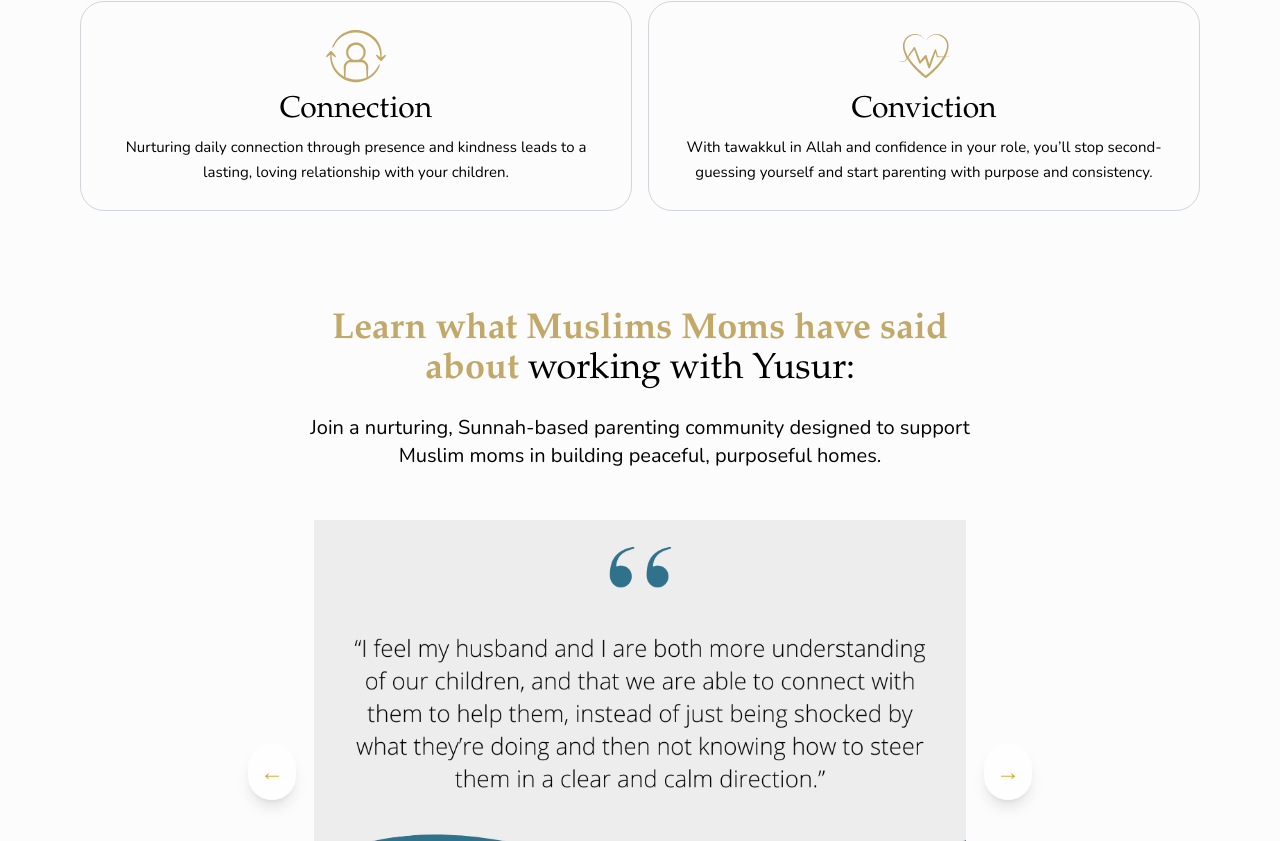
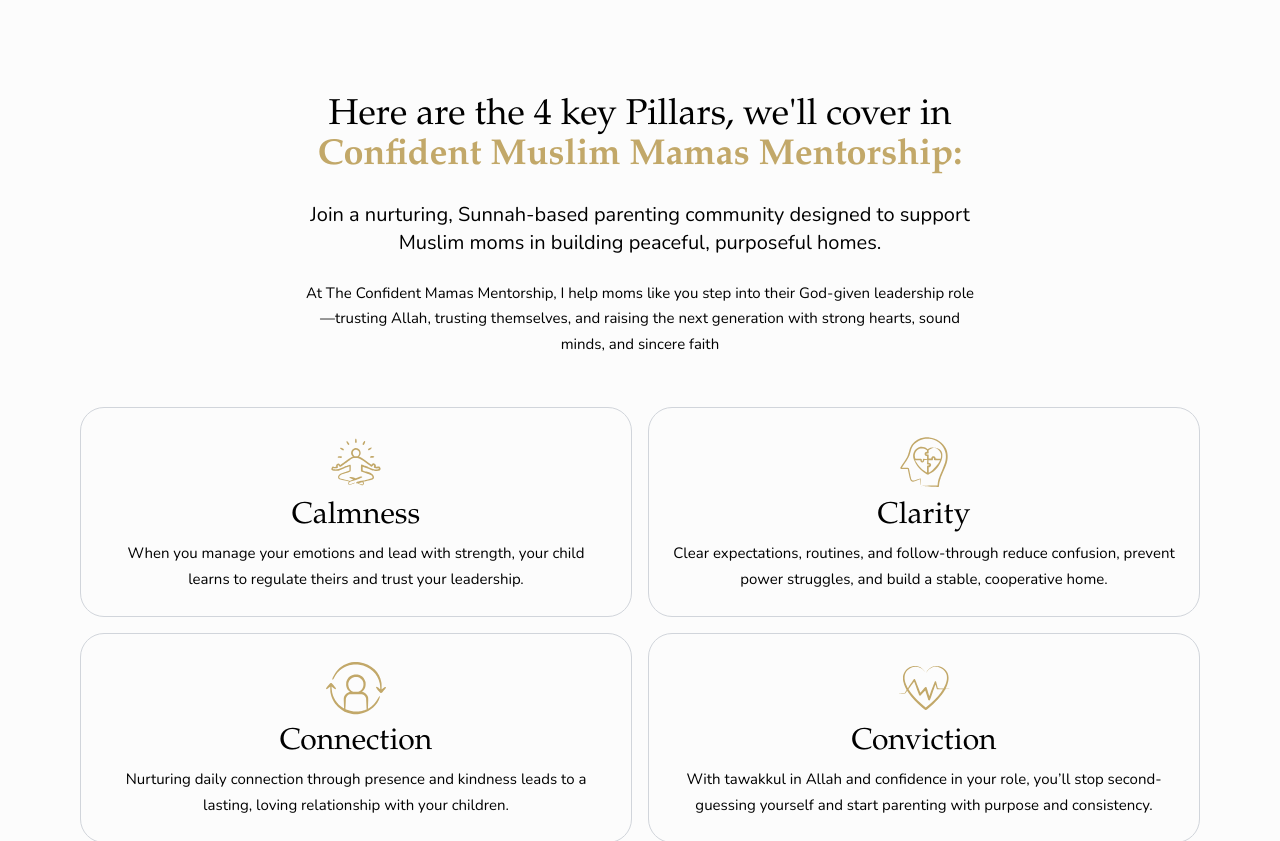
Before and after one commit to rahmamahdi02/amana-parenting, a React (Vite) app: page /membership in a window 1280 px wide. Shown: the part 3079-3920 px from the top of the page. Built offline with nearby package versions, Linux system fonts and the light colour scheme.

Commit message:
updates for content

```diff
--- a/src/Membership.jsx
+++ b/src/Membership.jsx
@@ -21,11 +21,11 @@
     <main>
         <HeroMembership />
         <About />
+        <CtaMembership />
         <Counter />
         <Treatmants />
         <BenefitMembership />
         <Testimonials />
-        <CtaMembership />
         <FaqMembership />
         <MarqueeImage/>
         <Connect />
--- a/src/components/Testimonials.jsx
+++ b/src/components/Testimonials.jsx
@@ -25,21 +25,13 @@
   };
 
   return (
-    <section id="Testimonials">
-      <div className="wrapper my-[75px] lg:my-[100px]">
-        <SectionTitle>
-          <h2>  <span className="text-primaryColor font-bold">Learn what Muslims Moms have said about{" "}</span>
-             working with Yusur:
-          </h2>
-          <p className="text-xl mb-6">
-            Join a nurturing, Sunnah-based parenting community designed to
-            support Muslim moms in building peaceful, purposeful homes.
-          </p>
-        </SectionTitle>
+    <section>
+      <div className="wrapper">
+        <div className="bg-primaryColor-light flex flex-col md:flex-row rounded-[24px] lg:rounded-[40px] overflow-hidden p-8 lg:p-14 gap-10 items-center md:items-stretch">
 
-        <div className="space-y-10">
-          <div className="flex justify-center relative">
-            <div className="relative w-full max-w-2xl aspect-[4/3] overflow-visible rounded-xl">
+          {/* Carousel on the left */}
+          <div className="md:w-1/2 w-full flex flex-col items-start justify-center">
+            <div className="relative w-full aspect-[4/3] max-w-md mx-auto md:mx-0">
               {images.map((img, index) => (
                 <img
                   key={index}
@@ -51,26 +43,25 @@
                 />
               ))}
 
-              {/* Unicode Arrows */}
+              {/* Arrows */}
               <button
                 onClick={handlePrev}
-                className="absolute -left-14 top-1/2 -translate-y-1/2 text-[#D4AF37] bg-white/70 hover:bg-white rounded-full p-3 text-2xl font-bold shadow-lg"
+                className="absolute -left-12 top-1/2 -translate-y-1/2 text-[#D4AF37] bg-white/70 hover:bg-white rounded-full p-3 text-2xl font-bold shadow-lg"
                 aria-label="Previous"
               >
                 ←
               </button>
               <button
                 onClick={handleNext}
-                className="absolute -right-14 top-1/2 -translate-y-1/2 text-[#D4AF37] bg-white/70 hover:bg-white rounded-full p-3 text-2xl font-bold shadow-lg"
+                className="absolute -right-12 top-1/2 -translate-y-1/2 text-[#D4AF37] bg-white/70 hover:bg-white rounded-full p-3 text-2xl font-bold shadow-lg"
                 aria-label="Next"
               >
                 →
               </button>
             </div>
-          </div>
 
-          {/* Carousel Dots */}
-          <div className="flex justify-center gap-2">
+            {/* Dots aligned left under the carousel */}
+            <div className="flex justify-start gap-2 mt-4 pl-2 w-full">
               {images.map((_, index) => (
                 <button
                   key={index}
@@ -83,6 +74,21 @@
               ))}
             </div>
           </div>
+
+          {/* Text on the right */}
+          <div className="md:w-1/2 flex flex-col justify-center text-center md:text-left items-center md:items-start">
+            <SectionTitle>
+              <h2>
+                <span className="text-primaryColor font-bold">Learn what Muslim Moms have said about </span>
+                working with Yusur:
+              </h2>
+              <p className="text-xl mt-6">
+                Join a nurturing, Sunnah-based parenting community designed to
+                support Muslim moms in building peaceful, purposeful homes.
+              </p>
+            </SectionTitle>
+          </div>
+        </div>
       </div>
     </section>
   );
```
Lines whose indentation alone changed are shown as unchanged.
